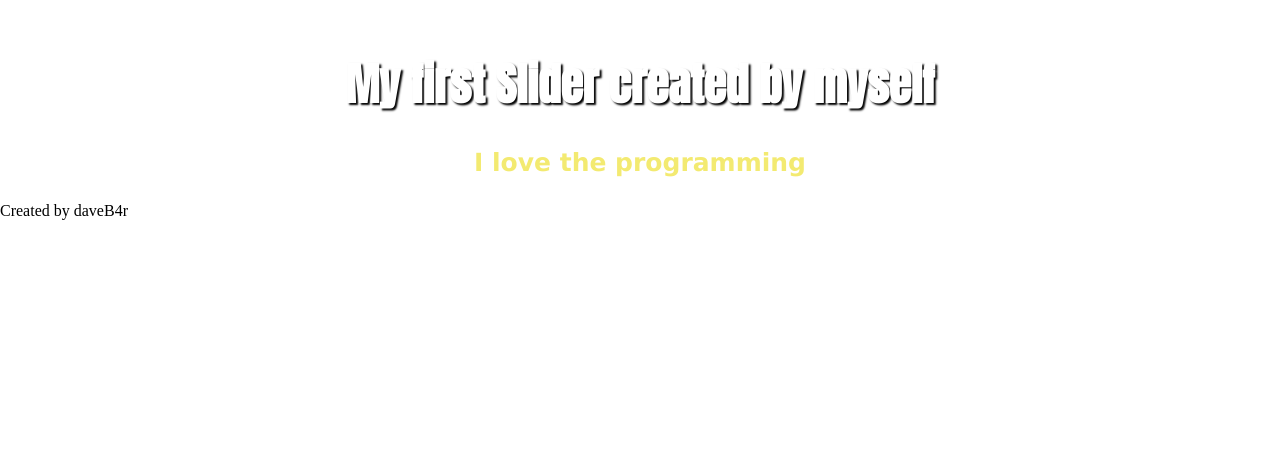
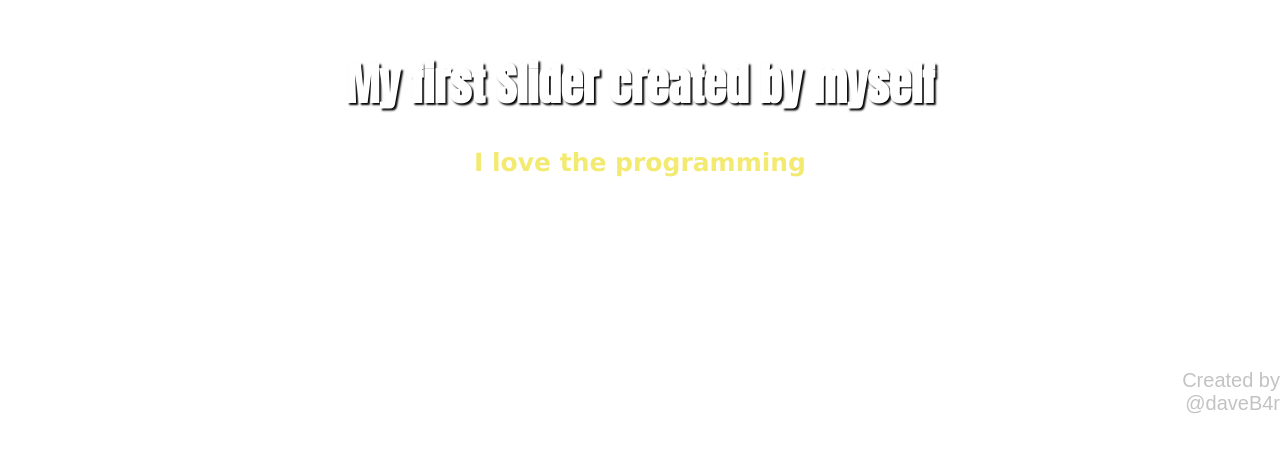
Before and after one commit to DaveB4r/slider, a plain HTML site: page index.html in a window 1280 px wide. Shown: the part 200-652 px from the top of the page. Drawn offline with Linux system fonts and the light colour scheme.

Commit message:
I organized the footer

```diff
--- a/index.html
+++ b/index.html
@@ -20,7 +20,7 @@
             <h3>I love the programming</h3>
         </div>
         <div class="slider-footer">
-            <p>Created by daveB4r</p>
+            <p>Created by @daveB4r</p>
         </div>
     </div>
     <article></article>
--- a/styles.css
+++ b/styles.css
@@ -37,4 +37,11 @@ body{
 
 
 
-/*Here comes the styles created by John Doe*/
+.slider-footer{
+    font-size: 20px;
+    color: #c3c3c3;
+    font-family: Arial, Helvetica, sans-serif;
+    text-align: right;
+    margin: 147px 0px 0px 1120px;
+    position: absolute;
+}
```
